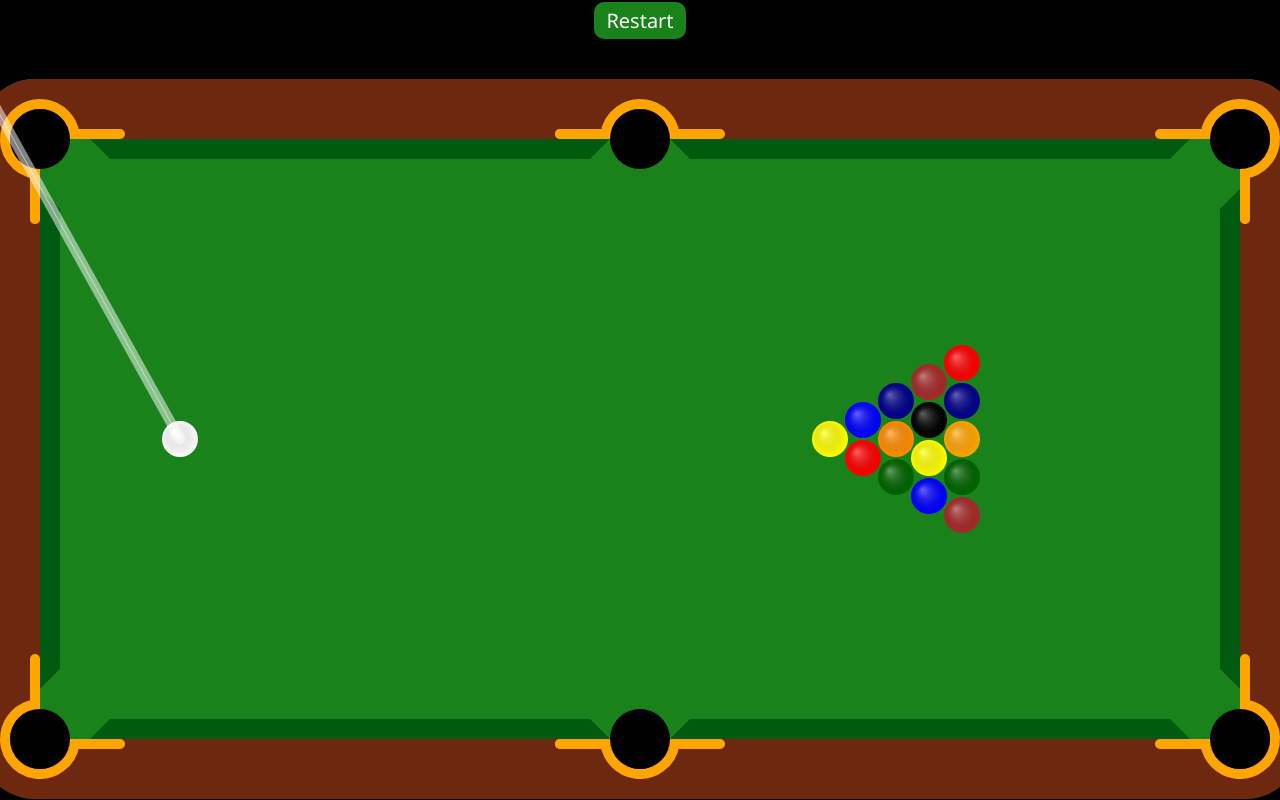
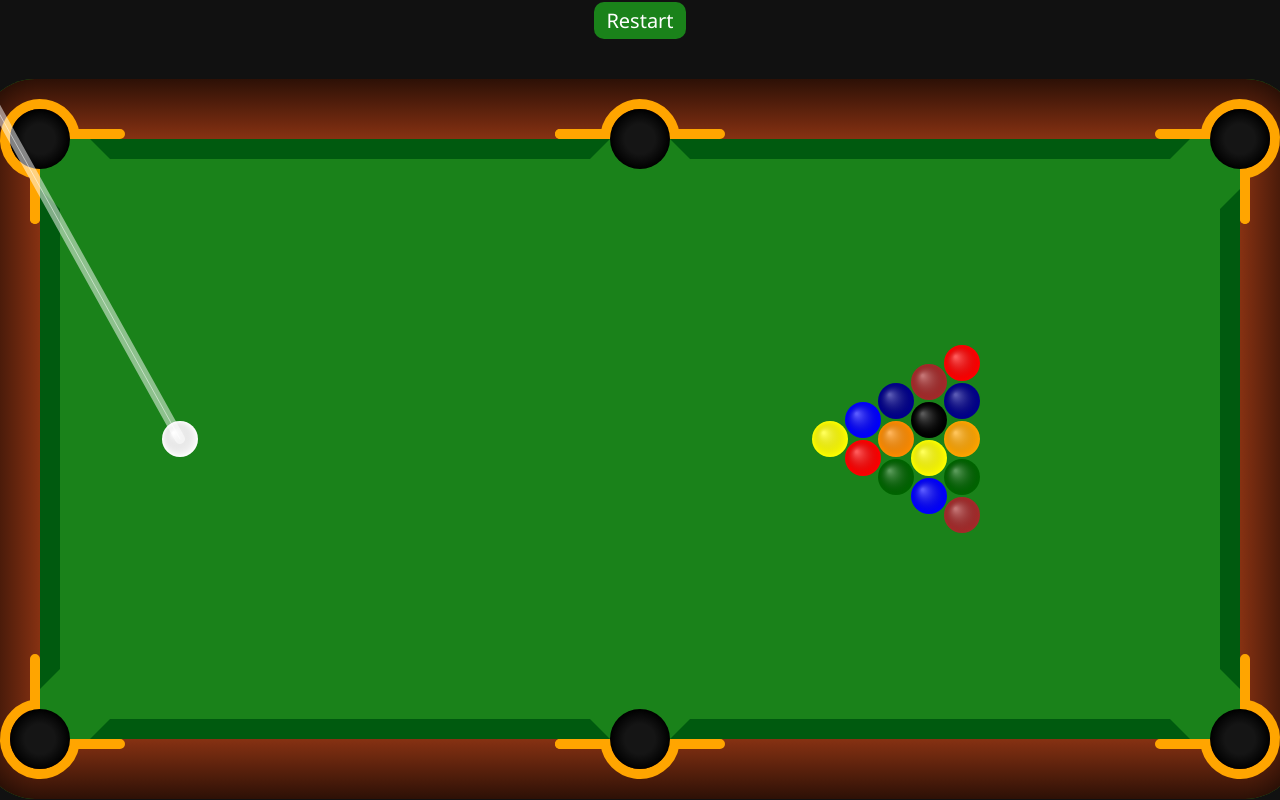
Before and after one commit to ScriptRaccoon/pool-game, a plain HTML site: page public/index.html in a window 1280 px wide. Drawn offline with Linux system fonts and the light colour scheme.

Commit message:
gradients on pockets and wood

```diff
--- a/public/css/style.css
+++ b/public/css/style.css
@@ -11,7 +11,7 @@
 }
 
 body {
-    background-color: black;
+    background-color: #111;
     min-height: 100vh;
     display: flex;
     justify-content: center;
--- a/public/js/Pocket.js
+++ b/public/js/Pocket.js
@@ -12,11 +12,21 @@ export class Pocket {
     constructor({ pos }) {
         this.pos = pos;
         this.size = pocketSize;
+        this.gradient = ctx.createRadialGradient(
+            this.pos.x,
+            this.pos.y,
+            0,
+            this.pos.x,
+            this.pos.y,
+            this.size
+        );
+        this.gradient.addColorStop(0.5, "#151515");
+        this.gradient.addColorStop(1, "#000");
         Pocket.list.push(this);
     }
 
     draw() {
-        ctx.fillStyle = "#000";
+        ctx.fillStyle = this.gradient;
         ctx.beginPath();
         ctx.arc(this.pos.x, this.pos.y, this.size, 0, 2 * Math.PI);
         ctx.fill();
--- a/public/js/table.js
+++ b/public/js/table.js
@@ -1,4 +1,4 @@
-import { canvas, ctx, margin } from "./canvas.js";
+import { canvas, canvasNorm, ctx, margin } from "./canvas.js";
 import { pocketSize } from "./setupPolygons.js";
 
 export function drawTable() {
@@ -7,13 +7,100 @@ export function drawTable() {
 }
 
 function drawWood() {
-    ctx.strokeStyle = "rgb(110, 40, 15)";
-    ctx.lineWidth = margin;
-    ctx.strokeRect(
-        margin / 2,
-        margin / 2,
+    let gradient;
+    function setupGradient() {
+        gradient.addColorStop(0, "hsl(16, 76%, 10%)");
+        gradient.addColorStop(1, "hsl(16, 76%, 30%)");
+        ctx.fillStyle = gradient;
+    }
+    // top left corner
+    gradient = ctx.createRadialGradient(
+        margin,
+        margin,
+        margin,
+        margin,
+        margin,
+        0
+    );
+    setupGradient();
+    ctx.fillRect(0, 0, margin, margin);
+    // top right corner
+    gradient = ctx.createRadialGradient(
         canvas.width - margin,
+        margin,
+        margin,
+        canvas.width - margin,
+        margin,
+        0
+    );
+    setupGradient();
+    ctx.fillRect(canvas.width - margin, 0, margin, margin);
+    // bottom left corner
+    gradient = ctx.createRadialGradient(
+        margin,
+        canvas.height - margin,
+        margin,
+        margin,
+        canvas.height - margin,
+        0
+    );
+    setupGradient();
+    ctx.fillRect(0, canvas.height - margin, margin, margin);
+    // bottom right corner
+    gradient = ctx.createRadialGradient(
+        canvas.width - margin,
+        canvas.height - margin,
+        margin,
+        canvas.width - margin,
+        canvas.height - margin,
+        0
+    );
+    setupGradient();
+    ctx.fillRect(
+        canvas.width - margin,
+        canvas.height - margin,
+        margin,
+        margin
+    );
+    // top side
+    gradient = ctx.createLinearGradient(0, 0, 0, margin);
+    setupGradient();
+
+    ctx.fillRect(margin, 0, canvas.width - 2 * margin, margin);
+    // bottom side
+    gradient = ctx.createLinearGradient(
+        0,
+        canvas.height,
+        0,
         canvas.height - margin
+    );
+    setupGradient();
+
+    ctx.fillRect(
+        margin,
+        canvas.height - margin,
+        canvas.width - 2 * margin,
+        margin
+    );
+    // left side
+    gradient = ctx.createLinearGradient(0, 0, margin, 0);
+    setupGradient();
+
+    ctx.fillRect(0, margin, margin, canvas.height - 2 * margin);
+    // right side
+    gradient = ctx.createLinearGradient(
+        canvas.width,
+        0,
+        canvas.width - margin,
+        0
+    );
+    setupGradient();
+
+    ctx.fillRect(
+        canvas.width - margin,
+        margin,
+        canvas.width,
+        canvas.height - 2 * margin
     );
 }
 
```
